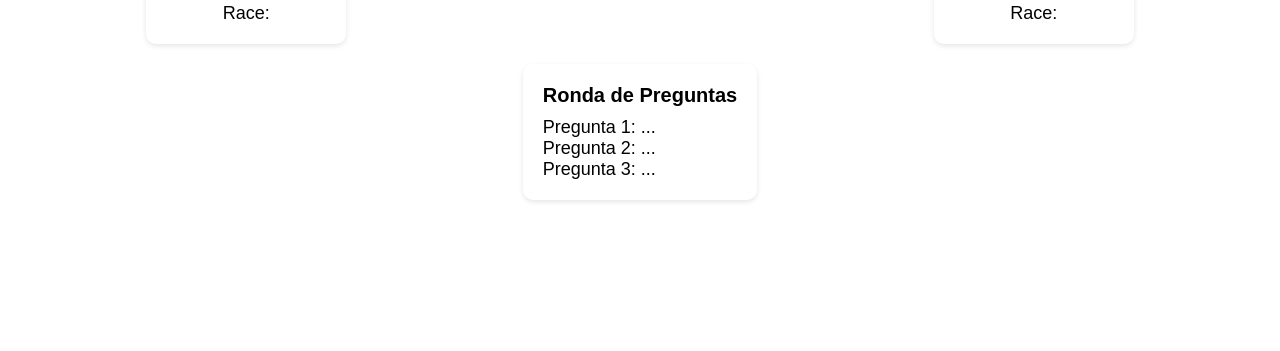
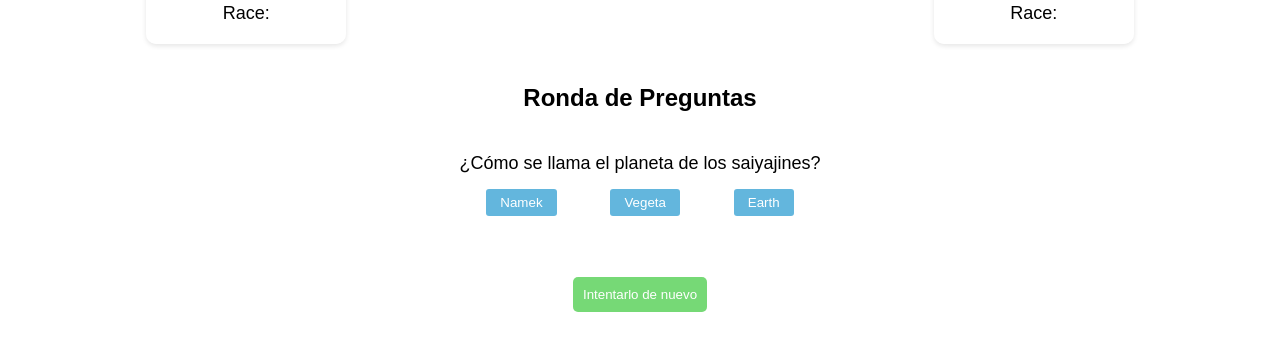
Before and after one commit to danielemazzola/proyecto-11-rockthecode, a React (Vite) app: page /game/battle/start in a window 1280 px wide. Shown: the part 863-1214 px from the top of the page. Built offline with nearby package versions, Linux system fonts and the light colour scheme; no server answers.

Commit message:
FIX game

```diff
--- a/src/context/GameContext.jsx
+++ b/src/context/GameContext.jsx
@@ -37,6 +37,8 @@ export const GameProvider = ({ children }) => {
     setSelectedChars(randomChars(chars))
   }, [chars])
 
+  //INIT GAME
+
   return (
     <GameContext.Provider
       value={{
--- a/src/pages/game/Start.css
+++ b/src/pages/game/Start.css
@@ -5,6 +5,22 @@
   padding: 20px;
 }
 
+.start-container > button {
+  margin-top: 10px;
+  padding: 10px;
+  background-color: rgba(60, 201, 60, 0.701);
+  color: white;
+  border: none;
+  border-radius: 5px;
+}
+.start-container > a {
+  margin-top: 10px;
+  padding: 10px;
+  background-color: rgba(201, 60, 60, 0.701);
+  color: white;
+  border: none;
+  border-radius: 5px;
+}
 .characters {
   display: flex;
   align-items: center;
@@ -62,11 +78,58 @@
   border-radius: 10px;
   padding: 20px;
   margin-top: 20px;
-  box-shadow: 0 2px 5px rgba(0, 0, 0, 0.1);
+  display: flex;
+  flex-direction: column;
+  justify-content: center;
+  align-items: center;
 }
 
 .questions h3 {
+  font-size: x-large;
   margin-bottom: 10px;
+}
+
+.contain-question-game {
+  margin: 20px 0;
+  width: 100%;
+  display: flex;
+  flex-direction: column;
+  justify-content: center;
+  align-items: center;
+  border: 1px solid white;
+  padding: 10px;
+  border-radius: 5px;
+  gap: 5px;
+  align-items: center;
+  animation: slideIn 0.5s ease-in-out;
+}
+
+.contain-question-game > p {
+  text-align: center;
+}
+
+.contain-question-game > div {
+  width: 100%;
+  display: flex;
+  justify-content: space-around;
+  margin-top: 10px;
+}
+
+.contain-question-game > div > button {
+  padding: 6px 14px;
+  background-color: rgba(31, 151, 206, 0.696);
+  border: none;
+  color: white;
+  border-radius: 3px;
+  cursor: pointer;
+  transition: all 0.3s;
+  display: flex;
+  align-items: center;
+  justify-content: center;
+}
+
+.contain-question-game > div > button:hover {
+  transform: scale(1.1);
 }
 
 /* Animations */
@@ -76,6 +139,17 @@
   }
   to {
     opacity: 1;
+  }
+}
+
+@keyframes slideIn {
+  from {
+    opacity: 0;
+    transform: translateY(20px);
+  }
+  to {
+    opacity: 1;
+    transform: translateY(0);
   }
 }
 
@@ -112,4 +186,8 @@
   .questions {
     padding: 10px;
   }
+  .contain-question-game > div {
+    flex-direction: column;
+    gap: 10px;
+  }
 }
--- a/src/pages/game/Start.jsx
+++ b/src/pages/game/Start.jsx
@@ -1,10 +1,77 @@
-import React, { useContext, useEffect } from 'react'
+import React, { useContext, useEffect, useState } from 'react'
+import { Link } from 'react-router-dom'
 import { GameContext } from '../../context/GameContext'
 import './Start.css'
 
+const questionArray = [
+  {
+    id: 1,
+    question: '¿Cómo se llama el planeta de los saiyajines?',
+    options: ['Namek', 'Vegeta', 'Earth'],
+    answer: 'Vegeta'
+  },
+  {
+    id: 2,
+    question: '¿Quién es el creador de las Dragon Balls?',
+    options: ['Kami', 'Bulma', 'Roshi'],
+    answer: 'Kami'
+  },
+  {
+    id: 3,
+    question: '¿Cómo se llama el hijo mayor de Goku?',
+    options: ['Trunks', 'Goten', 'Gohan'],
+    answer: 'Gohan'
+  },
+  {
+    id: 4,
+    question: '¿Cuál es la técnica especial de Vegeta?',
+    options: ['Kamehameha', 'Final Flash', 'Destructo Disk'],
+    answer: 'Final Flash'
+  },
+  {
+    id: 5,
+    question: '¿Quién fue el primer maestro de artes marciales de Goku?',
+    options: ['Maestro Roshi', 'Kami', 'Piccolo'],
+    answer: 'Maestro Roshi'
+  },
+  {
+    id: 6,
+    question:
+      '¿Cómo se llama la transformación que Goku alcanza durante la batalla con Freezer en Namek?',
+    options: ['Super Saiyajin', 'Kaio-ken', 'Ultra Instinct'],
+    answer: 'Super Saiyajin'
+  },
+  {
+    id: 7,
+    question: '¿Quién es el dios de la destrucción del Universo 7?',
+    options: ['Whis', 'Zeno', 'Beerus'],
+    answer: 'Beerus'
+  },
+  {
+    id: 8,
+    question: '¿Cuál es el nombre del padre de Goku?',
+    options: ['King Vegeta', 'Bardock', 'Raditz'],
+    answer: 'Bardock'
+  },
+  {
+    id: 9,
+    question: '¿Cómo se llama la esposa de Goku?',
+    options: ['Chi-Chi', 'Bulma', 'Launch'],
+    answer: 'Chi-Chi'
+  },
+  {
+    id: 10,
+    question: '¿Quién es el principal villano en la saga de Cell?',
+    options: ['Buu', 'Freezer', 'Cell'],
+    answer: 'Cell'
+  }
+]
+
 const Start = () => {
   const { state, dispatch } = useContext(GameContext)
-  const { user, randomChar } = state
+  const { user, randomChar, score_user, score_machina } = state
+  const [currentQuestionIndex, setCurrentQuestionIndex] = useState(0)
+  const [showResult, setShowResult] = useState(false)
 
   useEffect(() => {
     const userLocalStorage = JSON.parse(localStorage.getItem('user'))
@@ -17,35 +84,90 @@ const Start = () => {
     }
   }, [dispatch])
 
+  const handleAnswerClick = (selectedAnswer) => {
+    const currentQuestion = questionArray[currentQuestionIndex]
+    if (selectedAnswer === currentQuestion.answer) {
+      dispatch({ type: 'SCORE_USER', payload: score_user + 1 })
+    } else {
+      dispatch({ type: 'SCORE_MACHINA', payload: score_machina + 1 })
+    }
+
+    if (currentQuestionIndex + 1 < questionArray.length) {
+      setCurrentQuestionIndex(currentQuestionIndex + 1)
+    } else {
+      setShowResult(true)
+    }
+  }
+
+  const handleRestartGame = () => {
+    dispatch({ type: 'SCORE_USER', payload: 0 })
+    dispatch({ type: 'SCORE_MACHINA', payload: 0 })
+    setCurrentQuestionIndex(0)
+    setShowResult(false)
+  }
+
+  if (showResult) {
+    return (
+      <div className='start-container'>
+        <h2>Resultado Final</h2>
+        <p>
+          Puntaje de {user.name}: {score_user}
+        </p>
+        <p>
+          Puntaje de {randomChar.name}: {score_machina}
+        </p>
+        {score_user > score_machina ? (
+          <p>Has ganado🤩</p>
+        ) : (
+          <p>Has perdido😢</p>
+        )}
+        <button onClick={handleRestartGame}>Intentarlo de nuevo</button>
+        <Link to='../../../'>Volver al home</Link>
+      </div>
+    )
+  }
+
+  const currentQuestion = questionArray[currentQuestionIndex]
+
   return (
     <div className='start-container'>
       <div className='characters'>
-        <CharacterCard character={user} position='left' />
+        <div className='character-card left'>
+          <h2>{user.name}</h2>
+          <img src={user.image} alt={user.name} />
+          <div className='character-details'>
+            <p>Ki: {user.ki}</p>
+            <p>Max Ki: {user.maxKi}</p>
+            <p>Race: {user.race}</p>
+          </div>
+        </div>
         <div className='vs'>VS</div>
-        <CharacterCard character={randomChar} position='right' />
+        <div className='character-card right'>
+          <h2>{randomChar.name}</h2>
+          <img src={randomChar.image} alt={randomChar.name} />
+          <div className='character-details'>
+            <p>Ki: {randomChar.ki}</p>
+            <p>Max Ki: {randomChar.maxKi}</p>
+            <p>Race: {randomChar.race}</p>
+          </div>
+        </div>
       </div>
       <div className='questions'>
         <h3>Ronda de Preguntas</h3>
-        <Question questionText='Pregunta 1: ...' />
-        <Question questionText='Pregunta 2: ...' />
-        <Question questionText='Pregunta 3: ...' />
+        <div className='contain-question-game'>
+          <p>{currentQuestion.question}</p>
+          <div>
+            {currentQuestion.options.map((option) => (
+              <button key={option} onClick={() => handleAnswerClick(option)}>
+                {option}
+              </button>
+            ))}
+          </div>
+        </div>
       </div>
+      <button onClick={handleRestartGame}>Intentarlo de nuevo</button>
     </div>
   )
 }
 
-const CharacterCard = ({ character, position }) => (
-  <div className={`character-card ${position}`}>
-    <h2>{character.name}</h2>
-    <img src={character.image} alt={character.name} />
-    <div className='character-details'>
-      <p>Ki: {character.ki}</p>
-      <p>Max Ki: {character.maxKi}</p>
-      <p>Race: {character.race}</p>
-    </div>
-  </div>
-)
-
-const Question = ({ questionText }) => <p>{questionText}</p>
-
 export default Start
--- a/src/reducer/game.jsx
+++ b/src/reducer/game.jsx
@@ -1,8 +1,8 @@
 export const initStateGame = {
   user: {},
   randomChar: {},
-  score_user: 10,
-  score_machina: 10,
+  score_user: 0,
+  score_machina: 0,
   init: null
 }
 
@@ -18,6 +18,6 @@ export const stateGame = (state, action) => {
     case 'SCORE_MACHINA':
       return { ...state, score_machina: action.payload }
     default:
-      state
+      return state
   }
 }
```
